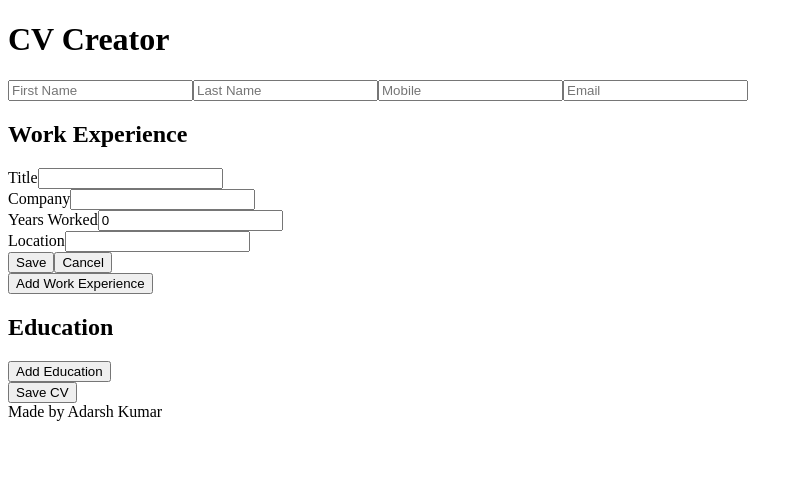
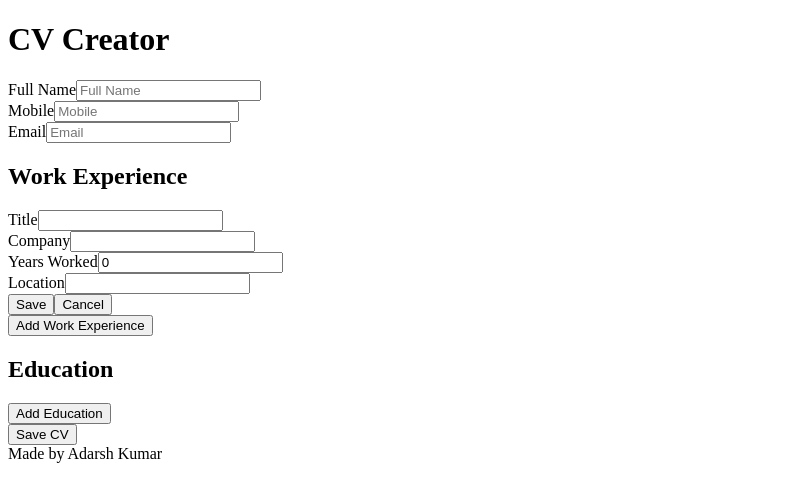
Before and after one commit to Adarshkumar03/CV-Project, a React (Create React App) app: page / in a window 1280 px wide. Shown: the top 502 px of the page, without its empty margins (0-803 px from the left). Built offline with nearby package versions, Linux system fonts and the light colour scheme.

Commit message:
Update Generalnfo.js

```diff
--- a/src/Generalnfo.js
+++ b/src/Generalnfo.js
@@ -2,10 +2,18 @@ function GeneralInfo() {
   return (
     <section>
       <form>
-        <input type="text" placeholder="First Name" />
-        <input type="text" placeholder="Last Name" />
-        <input type="number" placeholder="Mobile" />
-        <input type="email" placeholder="Email" />
+        <div>
+          <label>Full Name</label>
+          <input type="text" placeholder="Full Name" />
+        </div>
+        <div>
+          <label>Mobile</label>
+          <input type="number" placeholder="Mobile" />
+        </div>
+        <div>
+          <label>Email</label>
+          <input type="email" placeholder="Email" />
+        </div>
       </form>
     </section>
   );
```
